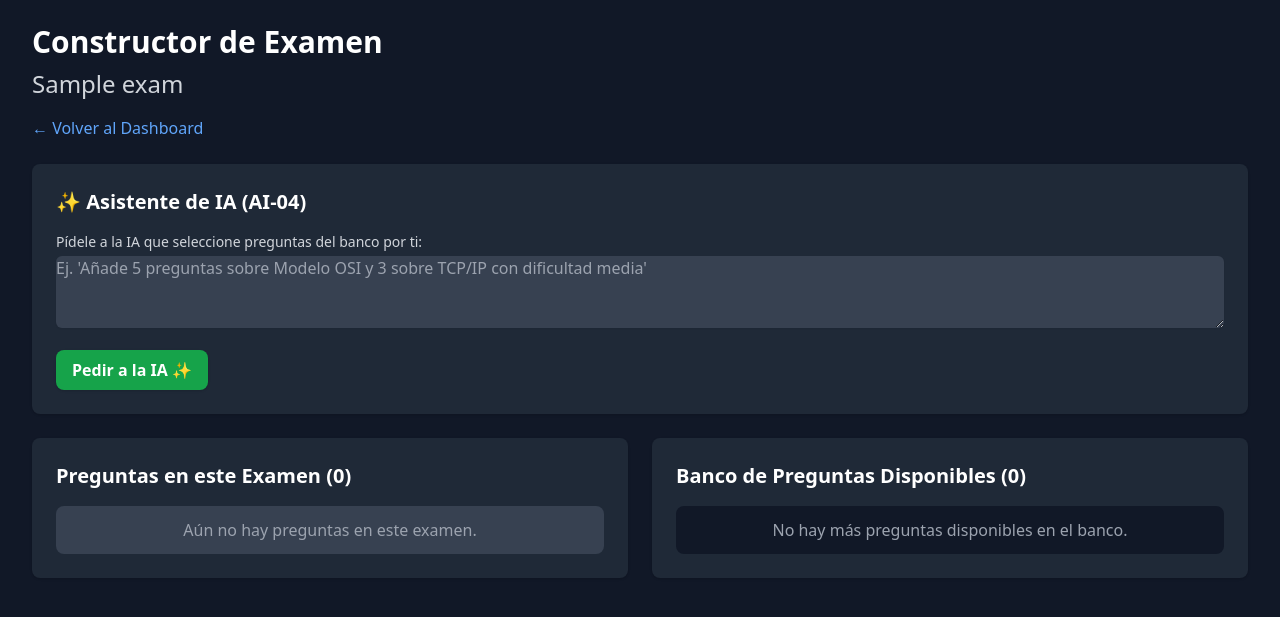
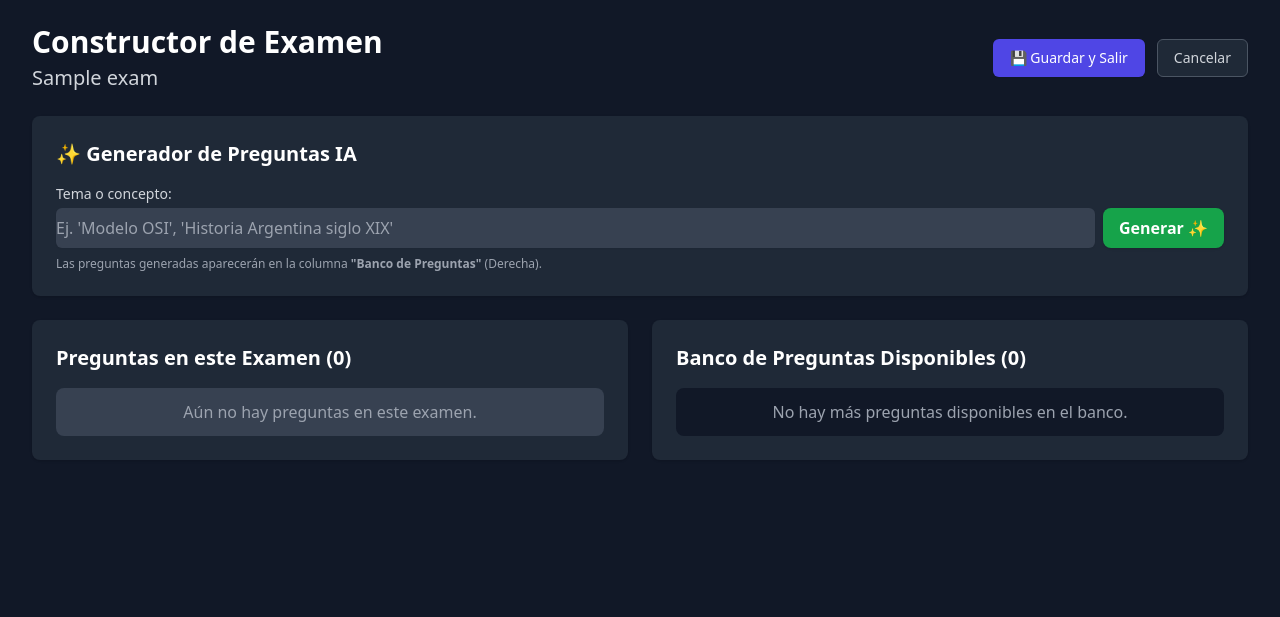
Before and after one commit to pacinidiego/plataforma-examenes-mvp, a Django app: page /backoffice/exam/1/constructor/ in a window 1280 px wide. Shown: the top 617 px of the page. Run offline with Django 5.2, Linux system fonts and the light colour scheme; a user stored in the database is signed in; tables that the repository leaves empty hold one stand-in row (values such as "Sample post"); data that the repository does not hold is empty; parts of the project's set-up code (start-up, migrations or seed data) failed here and were passed over; some libraries are stand-ins or nearby versions.

Commit message:
Update constructor.html

```diff
--- a/templates/backoffice/constructor.html
+++ b/templates/backoffice/constructor.html
@@ -3,23 +3,55 @@
 {% block title %}Constructor: {{ exam.title }}{% endblock %}
 
 {% block content %}
+<div id="item-detail-modal"
+     class="fixed inset-0 z-50 hidden overflow-y-auto"
+     aria-labelledby="modal-title" role="dialog" aria-modal="true">
+    <div class="flex items-end justify-center min-h-screen pt-4 px-4 pb-20 text-center sm:block sm:p-0">
+
+        <div class="fixed inset-0 bg-gray-900 bg-opacity-75 transition-opacity"
+             onclick="document.getElementById('item-detail-modal').classList.add('hidden')"></div>
+
+        <span class="hidden sm:inline-block sm:align-middle sm:h-screen" aria-hidden="true">&#8203;</span>
+
+        <div class="inline-block align-bottom bg-white rounded-lg text-left overflow-hidden shadow-xl transform transition-all sm:my-8 sm:align-middle sm:max-w-lg sm:w-full">
+            <div class="bg-white px-4 pt-5 pb-4 sm:p-6 sm:pb-4">
+                <div id="modal-content">
+                    Cargando...
+                </div>
+            </div>
+            <div class="bg-gray-50 px-4 py-3 sm:px-6 sm:flex sm:flex-row-reverse">
+                <button type="button"
+                        onclick="document.getElementById('item-detail-modal').classList.add('hidden')"
+                        class="mt-3 w-full inline-flex justify-center rounded-md border border-gray-300 shadow-sm px-4 py-2 bg-white text-base font-medium text-gray-700 hover:bg-gray-50 focus:outline-none sm:mt-0 sm:ml-3 sm:w-auto sm:text-sm">
+                    Cerrar
+                </button>
+            </div>
+        </div>
+    </div>
+</div>
 <div class="max-w-7xl mx-auto py-6 px-4 sm:px-6 lg:px-8">
 
-    <header class="mb-6">
-        <h1 class="text-3xl font-bold text-white">
-            Constructor de Examen
-        </h1>
-        <p class="mt-2 text-2xl text-gray-300">
-            {{ exam.title }}
-        </p>
-        <a href="{% url 'backoffice:dashboard' %}" class="mt-4 inline-block text-blue-400 hover:text-blue-300">
-            &larr; Volver al Dashboard
+    <header class="mb-6 flex flex-col md:flex-row md:items-center md:justify-between">
+        <div>
+            <h1 class="text-3xl font-bold text-white">Constructor de Examen</h1>
+            <p class="mt-1 text-xl text-gray-300">{{ exam.title }}</p>
+        </div>
+
+        <div class="mt-4 md:mt-0 flex space-x-3">
+            <a href="{% url 'backoffice:dashboard' %}"
+               class="inline-flex items-center px-4 py-2 border border-transparent rounded-md shadow-sm text-sm font-medium text-white bg-indigo-600 hover:bg-indigo-700 focus:outline-none">
+                💾 Guardar y Salir
             </a>
+            <a href="{% url 'backoffice:dashboard' %}"
+               class="inline-flex items-center px-4 py-2 border border-gray-600 rounded-md shadow-sm text-sm font-medium text-gray-300 bg-gray-800 hover:bg-gray-700 focus:outline-none">
+                Cancelar
+            </a>
+        </div>
     </header>
 
     <div class="bg-gray-800 rounded-lg shadow p-6 mb-6">
         <h2 class="text-xl font-semibold text-white mb-4">
-            ✨ Asistente de IA (AI-04)
+            ✨ Generador de Preguntas IA
         </h2>
 
         <form hx-post="{% url 'backoffice:ai_suggest_items' exam.id %}"
@@ -31,31 +63,27 @@
 
             <div>
                 <label for="ai_prompt" class="block text-sm font-medium text-gray-300">
-                    Pídele a la IA que seleccione preguntas del banco por ti:
+                    Tema o concepto:
                 </label>
-                <textarea name="ai_prompt" id="ai_prompt" rows="3"
-                          class="w-full mt-1 bg-gray-700 text-white border-gray-600 rounded-md shadow-sm focus:ring-blue-500 focus:border-blue-500"
-                          placeholder="Ej. 'Añade 5 preguntas sobre Modelo OSI y 3 sobre TCP/IP con dificultad media'"></textarea>
-            </div>
+                <div class="flex gap-2 mt-1">
+                    <input type="text" name="ai_prompt" id="ai_prompt"
+                           class="flex-1 bg-gray-700 text-white border-gray-600 rounded-md shadow-sm focus:ring-blue-500 focus:border-blue-500"
+                           placeholder="Ej. 'Modelo OSI', 'Historia Argentina siglo XIX'">
 
-            <div class="flex items-center space-x-4">
-
-                <button typeT="submit"
-                        class="flex items-center justify-center px-4 py-2 bg-green-600 text-white font-semibold rounded-lg shadow hover:bg-green-700 transition-colors duration-200">
-
+                    <button type="submit"
+                            class="flex items-center justify-center px-4 py-2 bg-green-600 text-white font-semibold rounded-lg shadow hover:bg-green-700 transition-colors duration-200 whitespace-nowrap">
                         <span class="htmx-indicator" id="ai-spinner">
-                        <svg class="animate-spin -ml-1 mr-3 h-5 w-5 inline-block" xmlns="http://www.w3.org/2000/svg" fill="none" viewBox="0 0 24 24">
+                            <svg class="animate-spin -ml-1 mr-2 h-5 w-5 inline-block" xmlns="http://www.w3.org/2000/svg" fill="none" viewBox="0 0 24 24">
                               <circle class="opacity-25" cx="12" cy="12" r="10" stroke="currentColor" stroke-width="4"></circle>
                               <path class="opacity-75" fill="currentColor" d="M4 12a8 8 0 018-8V0C5.373 0 0 5.373 0 12h4zm2 5.291A7.962 7.962 0 014 12H0c0 3.042 1.135 5.824 3 7.938l3-2.647z"></path>
                             </svg>
-                        Buscando...
                         </span>
-
-                    <span class="no-indicator">
-                        Pedir a la IA ✨
-                    </span>
+                        <span class="no-indicator">Generar ✨</span>
                     </button>
-                <p id="ai-status" class="text-sm text-gray-400"></p>
+                </div>
+                <p class="text-xs text-gray-400 mt-2">
+                    Las preguntas generadas aparecerán en la columna <strong>"Banco de Preguntas"</strong> (Derecha).
+                </p>
             </div>
         </form>
     </div>
@@ -65,4 +93,22 @@
     </div>
 
 </div>
+
+<style>
+    .custom-scrollbar::-webkit-scrollbar {
+        width: 8px;
+    }
+    .custom-scrollbar::-webkit-scrollbar-track {
+        background: #2d3748; /* gray-800 */
+        border-radius: 10px;
+    }
+    .custom-scrollbar::-webkit-scrollbar-thumb {
+        background: #4a5568; /* gray-600 */
+        border-radius: 10px;
+    }
+    .custom-scrollbar::-webkit-scrollbar-thumb:hover {
+        background: #718096; /* gray-500 */
+    }
+</style>
+
 {% endblock %}
```
Lines whose indentation alone changed are shown as unchanged.
